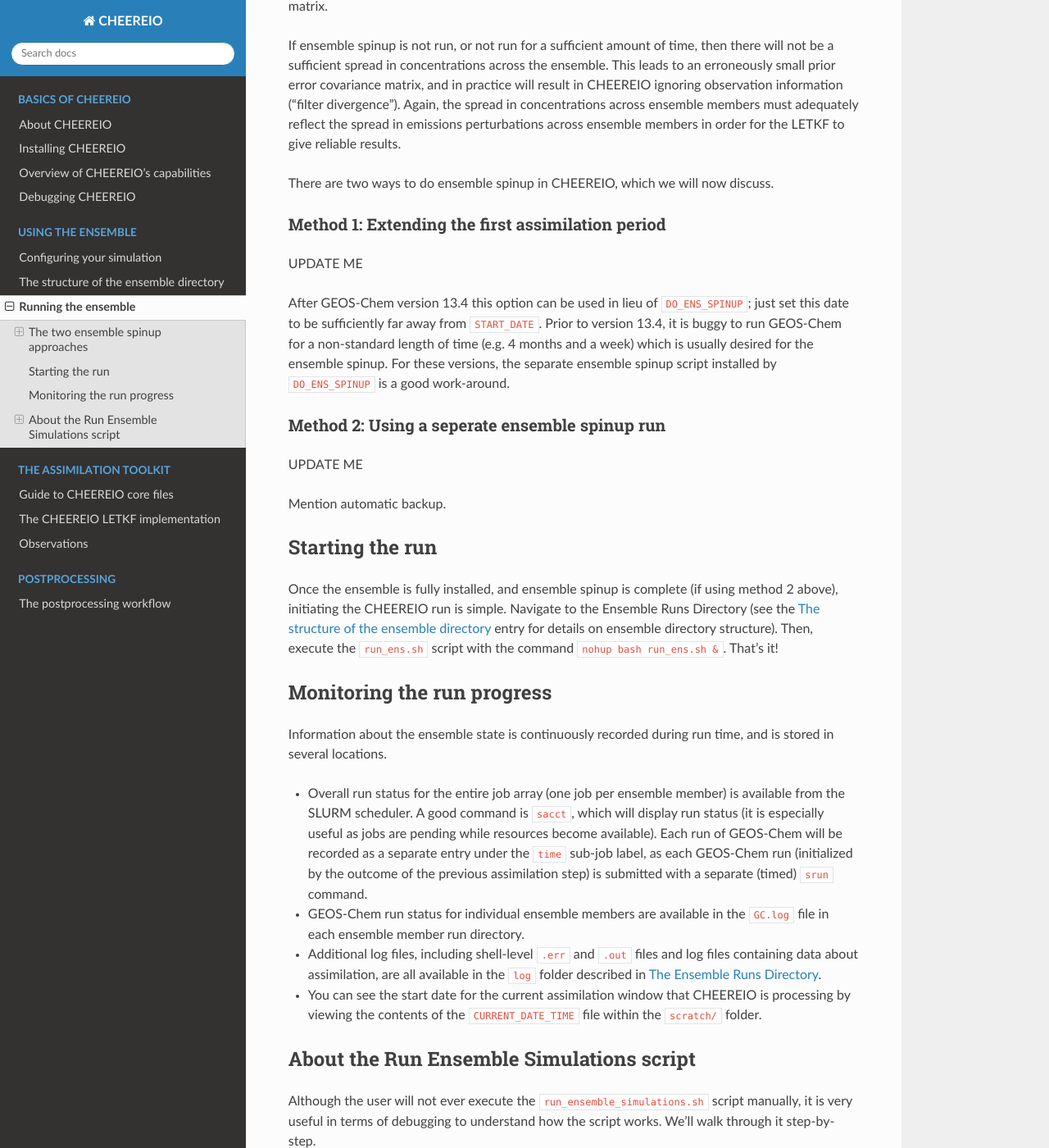
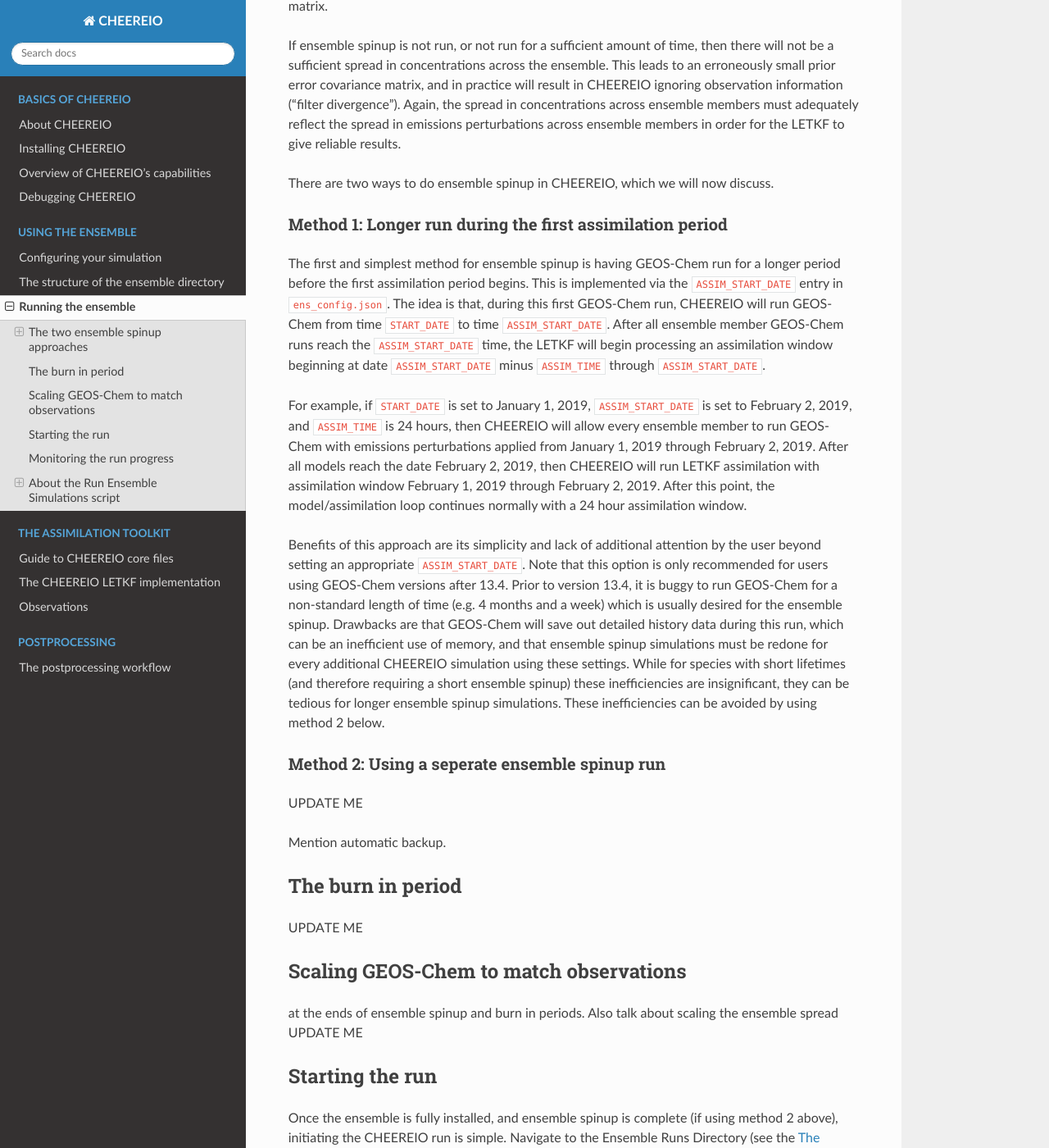
Before and after one commit to drewpendergrass/CHEEREIO, a Sphinx documentation site: the page built from docs/Running-the-ensemble.rst, in a window 1280 px wide and 1400 px high, scrolled down 2015 px. Shown: the whole window at 82% size. Built offline with Sphinx 7.4.7 and the Read the Docs theme 2.0.0, drawn with Linux system fonts in a browser that asks for light colours; some of the changed text lies outside the part shown.

Commit message:
update running the ensemble page outline

```diff
--- a/docs/Running-the-ensemble.rst
+++ b/docs/Running-the-ensemble.rst
@@ -30,12 +30,14 @@ If ensemble spinup is not run, or not run for a sufficient amount of time, then
 
 There are two ways to do ensemble spinup in CHEEREIO, which we will now discuss.
 
-Method 1: Extending the first assimilation period
+Method 1: Longer run during the first assimilation period
 ~~~~~~~~~~~~~
 
-UPDATE ME
+The first and simplest method for ensemble spinup is having GEOS-Chem run for a longer period before the first assimilation period begins. This is implemented via the ``ASSIM_START_DATE`` entry in ``ens_config.json``. The idea is that, during this first GEOS-Chem run, CHEEREIO will run GEOS-Chem from time ``START_DATE`` to time ``ASSIM_START_DATE``. After all ensemble member GEOS-Chem runs reach the ``ASSIM_START_DATE`` time, the LETKF will begin processing an assimilation window beginning at date ``ASSIM_START_DATE`` minus ``ASSIM_TIME`` through ``ASSIM_START_DATE``.
 
-After GEOS-Chem version 13.4 this option can be used in lieu of ``DO_ENS_SPINUP``; just set this date to be sufficiently far away from ``START_DATE``. Prior to version 13.4, it is buggy to run GEOS-Chem for a non-standard length of time (e.g. 4 months and a week) which is usually desired for the ensemble spinup. For these versions, the separate ensemble spinup script installed by ``DO_ENS_SPINUP`` is a good work-around.
+For example, if ``START_DATE`` is set to January 1, 2019, ``ASSIM_START_DATE`` is set to February 2, 2019, and ``ASSIM_TIME`` is 24 hours, then CHEEREIO will allow every ensemble member to run GEOS-Chem with emissions perturbations applied from January 1, 2019 through February 2, 2019. After all models reach the date February 2, 2019, then CHEEREIO will run LETKF assimilation with assimilation window February 1, 2019 through February 2, 2019. After this point, the model/assimilation loop continues normally with a 24 hour assimilation window.
+
+Benefits of this approach are its simplicity and lack of additional attention by the user beyond setting an appropriate ``ASSIM_START_DATE``. Note that this option is only recommended for users using GEOS-Chem versions after 13.4. Prior to version 13.4, it is buggy to run GEOS-Chem for a non-standard length of time (e.g. 4 months and a week) which is usually desired for the ensemble spinup. Drawbacks are that GEOS-Chem will save out detailed history data during this run, which can be an inefficient use of memory, and that ensemble spinup simulations must be redone for every additional CHEEREIO simulation using these settings. While for species with short lifetimes (and therefore requiring a short ensemble spinup) these inefficiencies are  insignificant, they can be tedious for longer ensemble spinup simulations.  These inefficiencies can be avoided by using method 2 below.
 
 Method 2: Using a seperate ensemble spinup run
 ~~~~~~~~~~~~~
@@ -43,6 +45,22 @@ Method 2: Using a seperate ensemble spinup run
 UPDATE ME
 
 Mention automatic backup.
+
+.. _Burn in period:
+
+The burn in period
+-------------
+
+UPDATE ME
+
+.. _Simple scale:
+
+Scaling GEOS-Chem to match observations
+-------------
+
+at the ends of ensemble spinup and burn in periods. Also talk about scaling the ensemble spread
+UPDATE ME
+
 
 Starting the run
 -------------
@@ -64,7 +82,7 @@ Information about the ensemble state is continuously recorded during run time, a
 About the Run Ensemble Simulations script
 -------------
 
-Although the user will not ever execute the ``run_ensemble_simulations.sh`` script manually, it is very useful in terms of debugging to understand how the script works. We'll walk through it step-by-step.
+Although the user will not ever execute the ``run_ensemble_simulations.sh`` script manually, it is very useful in terms of debugging to understand how the script works. We'll walk through it step-by-step. UPDATE ME
 
 SBATCH header
 ~~~~~~~~~~~~~
```
Also changed, not shown: docs/The-ensemble-configuration-file.rst (+4 -4 lines).
